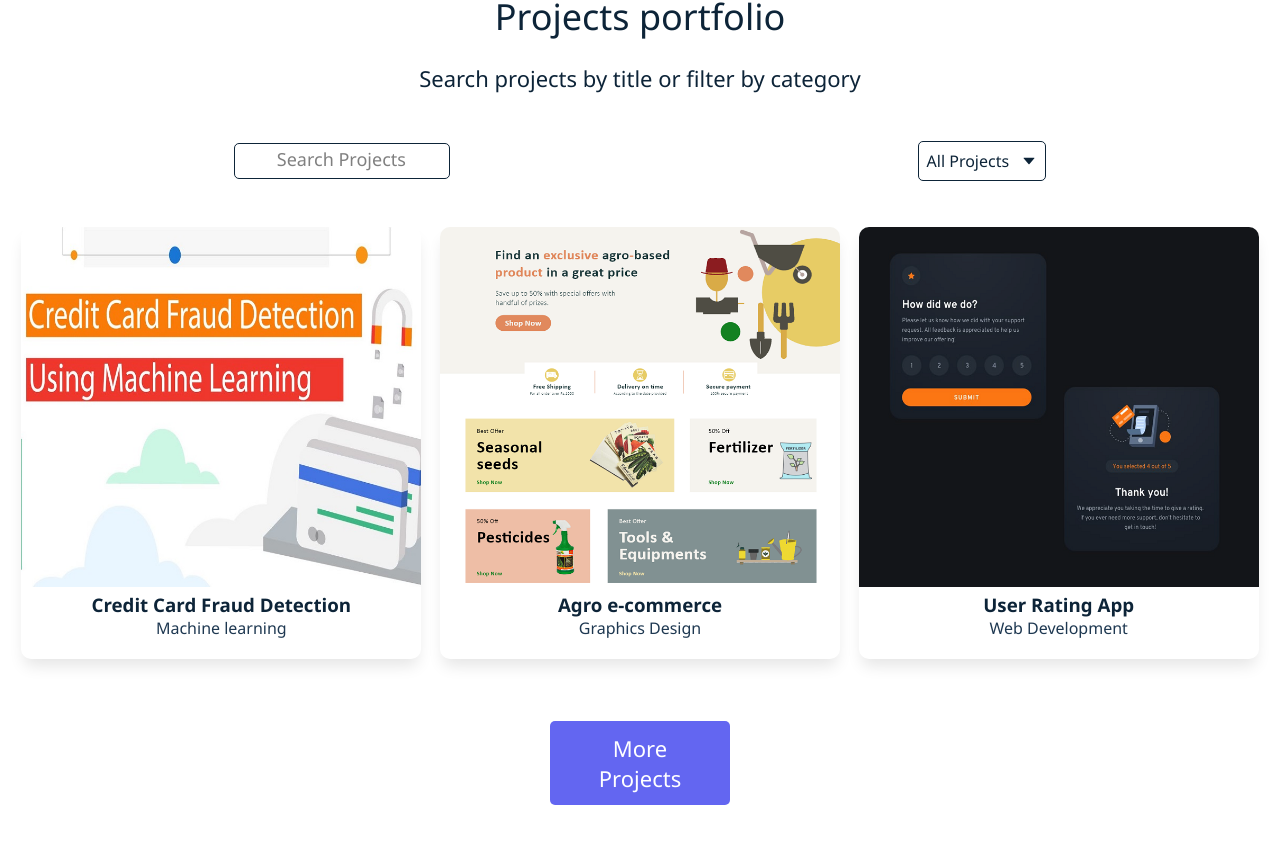
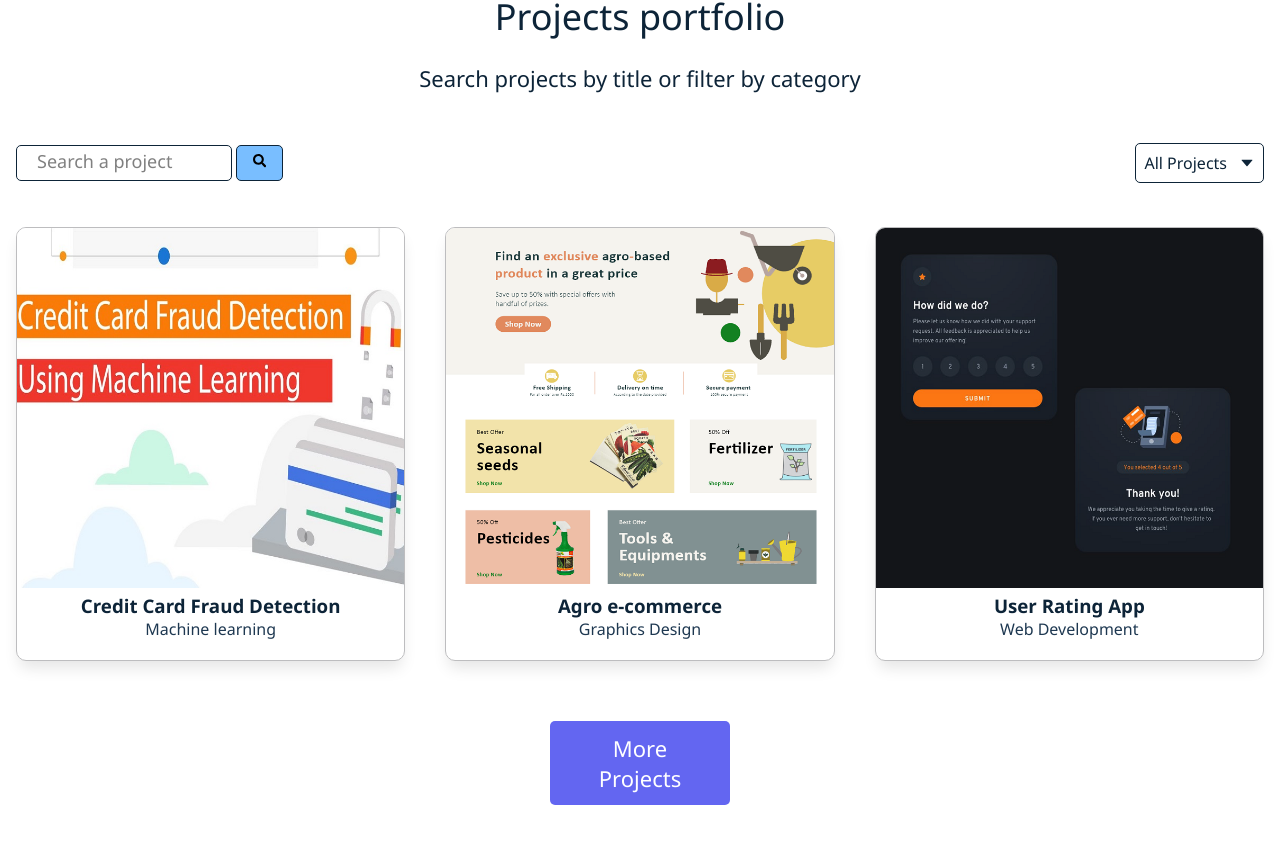
Before and after one commit to Arpana-Sitoula/Portfolio, a React (Vite) app: page / in a window 1280 px wide. Shown: the part 752-1596 px from the top of the page. Built offline with nearby package versions, Linux system fonts and the light colour scheme.

Commit message:
UI fixes

```diff
--- a/src/assets/styles/components/_projectCard.scss
+++ b/src/assets/styles/components/_projectCard.scss
@@ -1,6 +1,6 @@
 .card {
   $self: &;
-  width: 400px;
+  // width: 400px;
   display: inline-block;
   padding-bottom: 20px;
   text-decoration: none;
@@ -10,6 +10,7 @@
   -webkit-box-shadow: 0px 10px 15px -3px rgba(0, 0, 0, 0.1);
   -moz-box-shadow: 0px 10px 15px -3px rgba(0, 0, 0, 0.1);
   box-shadow: 0px 10px 15px -3px rgba(0, 0, 0, 0.1);
+  border: 1px solid #bdbdbf;
 
   &__image-container {
     #{ $self }__image {
--- a/src/assets/styles/components/_searchBox.scss
+++ b/src/assets/styles/components/_searchBox.scss
@@ -1,15 +1,25 @@
-.search-form {
+  .search-field {
     display: flex;
-
+    gap: 4px;
     &__input {
       padding: 0.5rem;
       border-radius: 5px;
       border: 1px solid $--dark-primary;
-    outline: none;
-    text-align: center;
 
       &:hover {
-      border-width: 2px;
+        outline: 2px solid black;
+      }
+    }
+    button {
+      background-color: rgb(121, 190, 255);
+      padding: 0px 16px;
+      cursor: pointer;
+      border: 1px solid $--dark-primary;
+      border-radius: 5px;
+
+      &:hover {
+        background-color: rgb(91, 173, 250);
+
       }
     }
   }
--- a/src/assets/styles/layout/_projectsSection.scss
+++ b/src/assets/styles/layout/_projectsSection.scss
@@ -2,6 +2,9 @@
   $self: &;
   padding-bottom: 60px;
   padding-top: 26px;
+  max-width: 1280px;
+  margin: auto;
+  padding-inline: 16px;
 
   &__title {
     text-align: center;
@@ -17,17 +20,28 @@
   }
   &__header {
     display: flex;
-    justify-content: space-around;
+    justify-content: space-between;
+    flex-wrap: wrap;
     align-items: center;
     margin-bottom: 3rem;
     height: 36px;
+    gap: 16px;
   }
 
   &__card-container {
     display: grid;
-    grid-template-columns: repeat(auto-fit, minmax(calc(380px), 1fr));
-    gap: 1rem;
-    justify-items: center;
-    margin: 2px 20px 2px 20px;
+    margin-top: 1.5rem;
+    grid-template-columns: repeat(1, minmax(0, 1fr));
+    gap: 2.5rem;
+
+    @media (min-width: 640px) {
+      grid-template-columns: repeat(2, minmax(0, 1fr));
+      gap: 2.5rem;
+    }
+
+    @media (min-width: 1024px) {
+      grid-template-columns: repeat(3, minmax(0, 1fr));
+      gap: 2.5rem;
+    }
   }
 }
--- a/src/components/resuable/SearchBox.jsx
+++ b/src/components/resuable/SearchBox.jsx
@@ -1,14 +1,21 @@
 import React from "react";
+import { FaSearch } from "react-icons/fa";
 
-const SearchBox = () => {
+const SearchBox = ({ setSearchInput, handleSearch }) => {
   return (
-    <form className="search-form">
+    // <form className="search-form">
+    <div className="search-field">
       <input
-        className="search-form__input"
-        type="search"
-        placeholder="Search Projects"
+        className="search-field__input"
+        type="text"
+        onChange={e => setSearchInput(e.target.value)}
+        placeholder="Search a project"
       />
-    </form>
+      <button>
+        <FaSearch className="search-icon" onClick={handleSearch} />
+      </button>
+    </div>
+    // </form>
   );
 };
 
--- a/src/containers/ProjectsSection.jsx
+++ b/src/containers/ProjectsSection.jsx
@@ -9,6 +9,17 @@ const ProjectsSection = ({number}) => {
   const { theme, setTheme } = useContext(ThemeContext);
   const [listedProjects, setListedProjects] = useState(projects);
   const [filter, setFilter] = useState("All Projects");
+  const [searchInput, setSearchInput] = useState("");
+
+  const handleSearch = () => {
+    if (searchInput !== "") {
+      setListedProjects(
+        projects.filter((project) => project.name.toLowerCase().includes(searchInput))
+      );
+    } else {
+      setListedProjects(projects);
+    }
+  }
 
 
   useEffect(() => {
@@ -21,8 +32,9 @@ const ProjectsSection = ({number}) => {
     }
   }, [filter]);
 
+
+
   useEffect(() => {
-    console.log({number})
     if (number <= 3) {
       setListedProjects(projects.slice(1,4));
     }
@@ -46,7 +58,7 @@ const ProjectsSection = ({number}) => {
         Search projects by title or filter by category
       </div>
       <div className="projects-section__header">
-        <SearchBox />
+        <SearchBox setSearchInput={setSearchInput} handleSearch={handleSearch} />
         <Dropdown projects={projects} filter={filter} setFilter={setFilter} />
       </div>
       <div className={`projects-section__card-container ${theme}`}>
```
Lines whose indentation alone changed are shown as unchanged.
